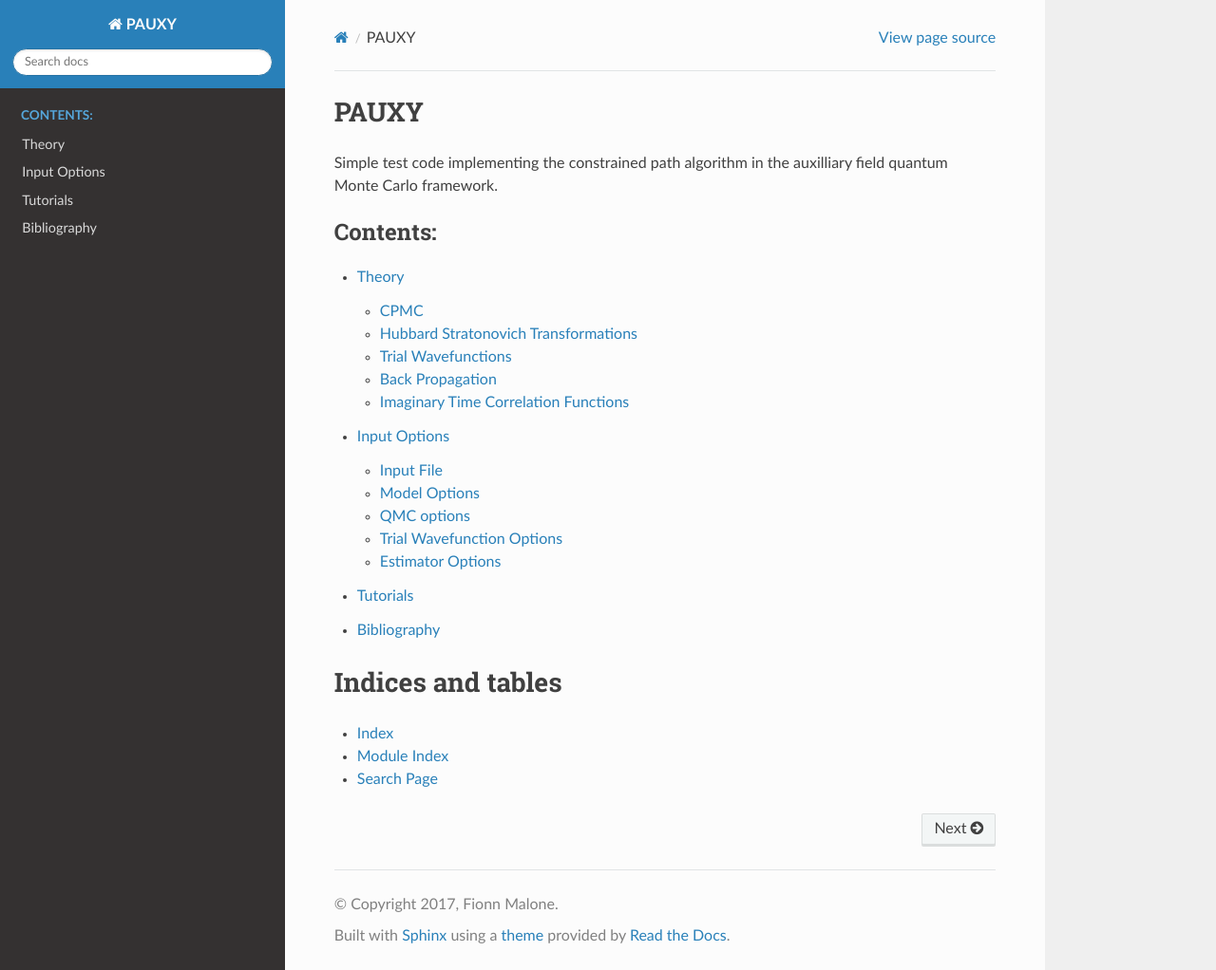
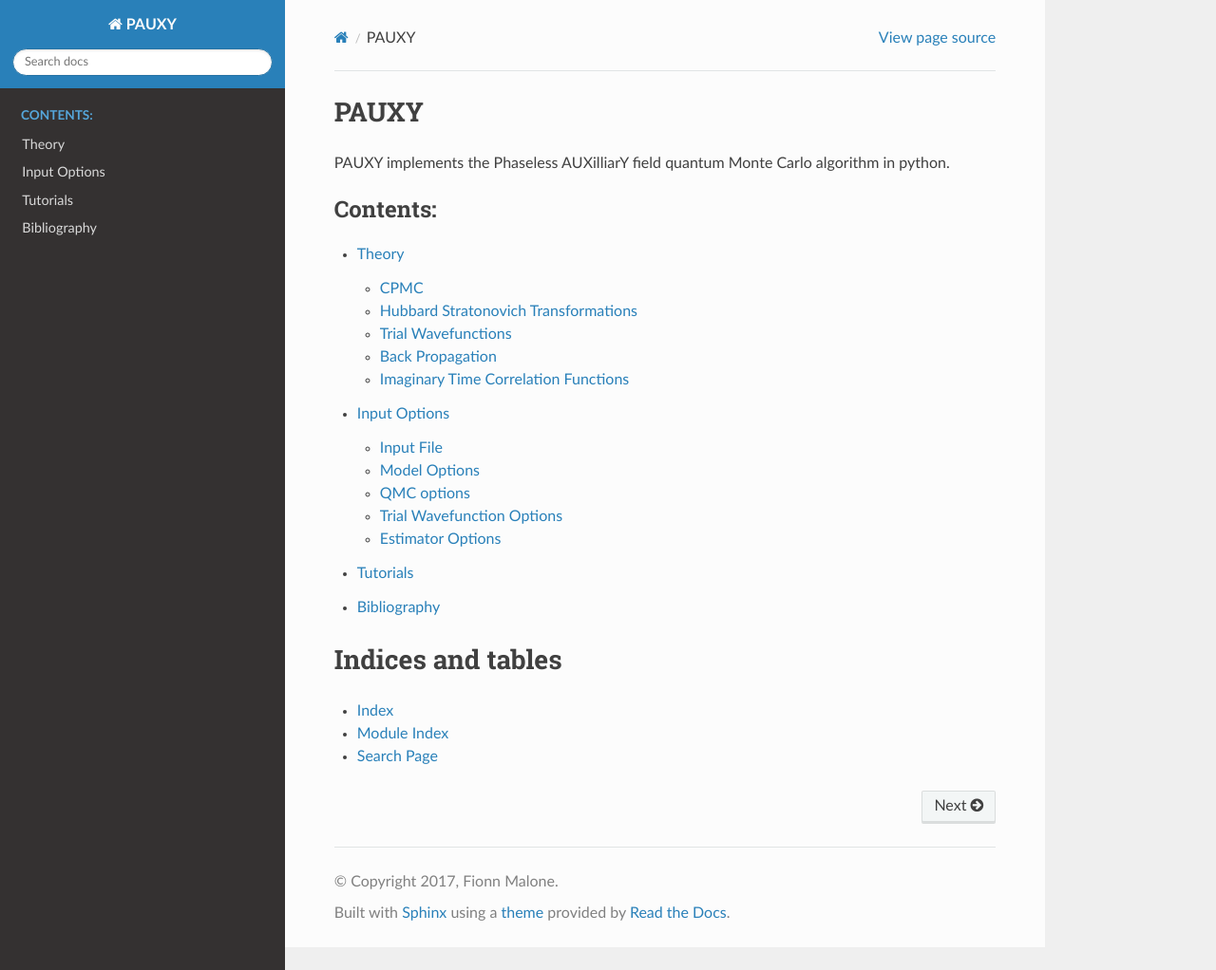
Before and after one commit to pauxy-qmc/pauxy, a Sphinx documentation site: the page built from docs/source/index.rst, in a window 1280 px wide and 1022 px high. Shown: the whole window at 95% size. Built offline with Sphinx 7.4.7 and the Read the Docs theme 2.0.0, drawn with Linux system fonts in a browser that asks for light colours.

Commit message:
Update docs.

```diff
--- a/docs/source/index.rst
+++ b/docs/source/index.rst
@@ -4,10 +4,10 @@
    contain the root `toctree` directive.
 
 PAUXY
-=======
+=====
 
-Simple test code implementing the constrained path algorithm in the auxilliary field
-quantum Monte Carlo framework.
+PAUXY implements the Phaseless AUXilliarY field quantum Monte Carlo algorithm in python.
+
 
 .. toctree::
    :maxdepth: 2
```
Also changed, not shown: README.rst (+36 -4 lines).
